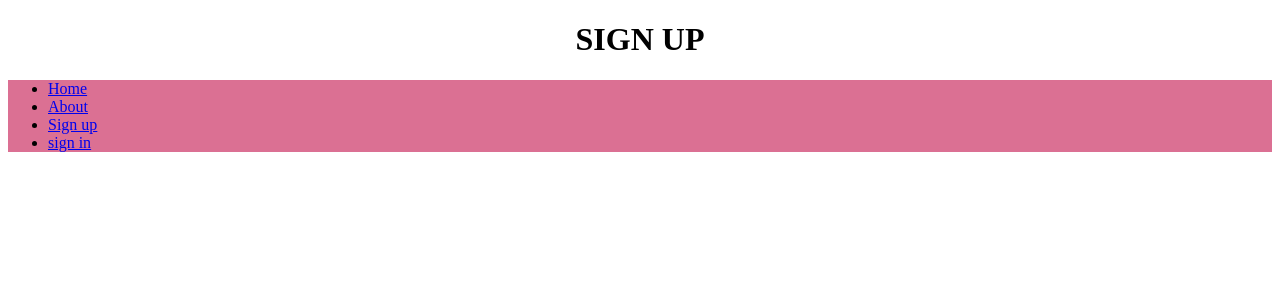
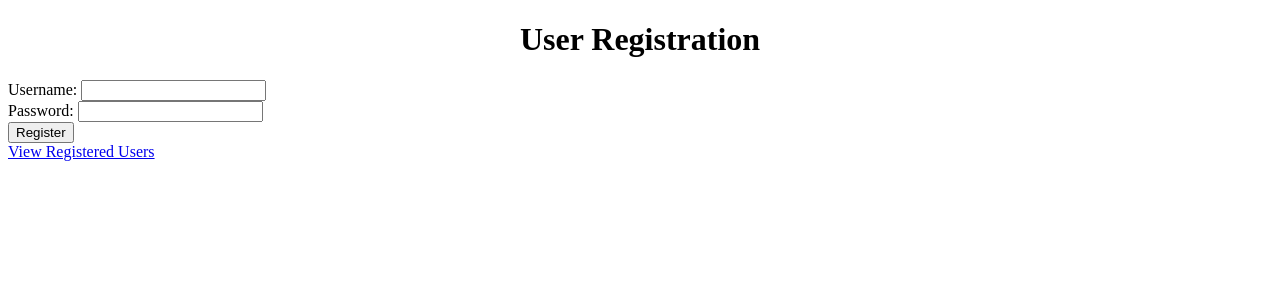
Before and after one commit to CS-LTU/com7033-assignment-lurkyns, a Flask app: page /signup in a window 1280 px wide. Shown: the top 300 px of the page. Run offline with Flask 3, Linux system fonts and the light colour scheme.

Commit message:
view registered users

```diff
--- a/Database_create.py
+++ b/Database_create.py
@@ -28,11 +28,13 @@ def create_database():
     ''')
 
     # Crear la tabla de usuarios si no existe
+    cursor.execute('DROP TABLE IF EXISTS users') # Asegurarse de eliminar la tabla users antes de recrearla
     cursor.execute('''
         CREATE TABLE IF NOT EXISTS users (
             username TEXT PRIMARY KEY,
             password TEXT NOT NULL,
             patient_id INTEGER,
+            created_at TIMESTAMP DEFAULT CURRENT_TIMESTAMP,
             FOREIGN KEY (patient_id) REFERENCES patients (id)
         )
     ''')
--- a/app.py
+++ b/app.py
@@ -1,5 +1,5 @@
 from flask import Flask, render_template, request, redirect, flash, session
-
+import sqlite3
 
 app = Flask(__name__)
 app.secret_key = 'some_secret_key'
@@ -75,6 +75,23 @@ def dashboard():
         return redirect('/signin')  # Redirect to sign in if not logged in
 
 
+# Ruta para ver los usuarios registrados
+@app.route('/users')
+def view_users():
+    try:
+        # Conectar a la base de datos y obtener los usuarios registrados
+        conn = sqlite3.connect('database.db')
+        cursor = conn.cursor()
+        cursor.execute("SELECT username, created_at FROM users")
+        users = cursor.fetchall()
+        conn.close()
+    except sqlite3.Error as e:
+        # Mostrar mensaje de error si hay un problema al conectarse a la base de datos
+        return f"An error occurred: {e}"
+
+    # Renderizar la plantilla con los usuarios
+    return render_template('view_users.html', users=users)
+
 
 if __name__ == '__main__':
     app.run(host='0.0.0.0', debug=True)
--- a/templates/Signup.html
+++ b/templates/Signup.html
@@ -3,23 +3,26 @@
 <head>
     <meta charset="UTF-8">
     <meta name="viewport" content="width=device-width, initial-scale=1.0">
-    <link rel="stylesheet" href="{{ url_for('static', filename="style.css") }}">
-    <title>Sing up</title>
+    <link rel="stylesheet" href="{{ url_for('static', filename='style.css') }}">
+    <title>Sign Up</title>
 </head>
 <body>
     <header>
-        <h1> SIGN UP </h1>
+        <h1>User Registration</h1>
     </header>
 
-    <nav class="navbar">
-        <div class='nav-container'>
-            <ul>
-                <li><a href='/'>Home</a></li>
-                <li><a href='/about'>About</a></li>
-                <li><a href='/signup'>Sign up</a></li>
-                <li><a href='/signin'>sign in</a></li>
-            </ul>
-        </div>
+    <div class="sign-up-form">
+        <form action="/signup" method="POST">
+            <label for="username">Username:</label>
+            <input type="text" id="username" name="username" required>
+            <br>
+            <label for="password">Password:</label>
+            <input type="password" id="password" name="password" required>
+            <br>
+            <input type="submit" value="Register">
+        </form>
+    </div>
 
+    <a href="/users">View Registered Users</a>
 </body>
 </html>
```
Also changed, not shown: templates/view_users.html (added, +24 -0 lines).
